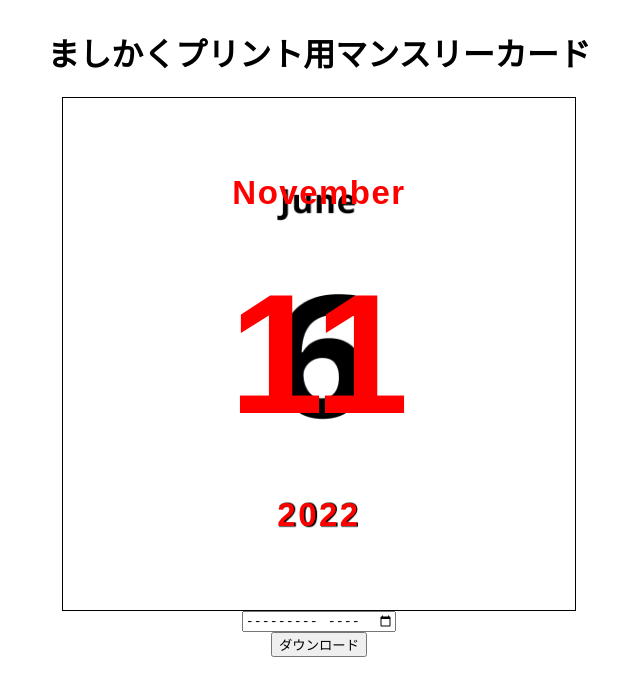
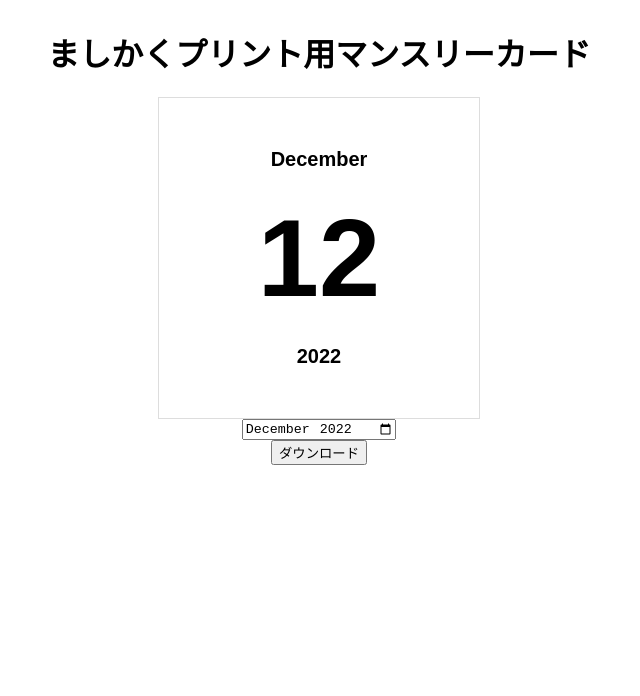
Before and after one commit to naichilab/monthly-card-image, a website: page index.html in a window 1280 px wide. Shown: the whole page, without its empty margins (321-961 px from the left). Drawn offline with nearby package versions, Linux system fonts and the light colour scheme.

Commit message:
だいたいできた

```diff
--- a/index.html
+++ b/index.html
@@ -1,27 +1,34 @@
 <html lang="ja">
-
-<head>
-    <meta charset="UTF-8">
-    <meta name="viewport" content="width=device-width, initial-scale=1.0">
+  <head>
+    <meta charset="UTF-8" />
+    <meta name="viewport" content="width=device-width, initial-scale=1.0" />
     <title>マンスリーカード</title>
     <link rel="stylesheet" href="./style.css" />
-    <link href="https://fonts.googleapis.com/css2?family=Noto+Sans+Tangsa:wght@400;500;600;700&display=swap"
-        rel="stylesheet" />
-</head>
+    <link
+      href="https://fonts.googleapis.com/css2?family=Noto+Sans+Tangsa:wght@700&display=swap"
+      rel="stylesheet"
+    />
+  </head>
 
-<body>
+  <body>
     <h1>ましかくプリント用マンスリーカード</h1>
-    <div id="capture" class="monthlycard">
+    <div class="monthlycard_wrapper">
+      <div id="capture" class="monthlycard">
         <div class="labels">
-            <div class="month_text">November</div>
-            <div class="month_number">11</div>
-            <div class="year">2022</div>
+          <div class="month_text js_monthLabel">November</div>
+          <div class="month_number js_month">11</div>
+          <div class="year js_year">2022</div>
         </div>
+      </div>
     </div>
-    <input type="month" onchange="changed()" />
-    <input type="button" value="ダウンロード" onclick="download()" />
+    <input
+      class="month js_monthInput"
+      type="month"
+      onchange="selectedMonthChanged()"
+    />
+    <input class="js_downloadButton""" type="button" value="ダウンロード"
+    onclick="downloadCardImage()" />
     <script src="./main.js"></script>
     <script src="./node_modules/html2canvas/dist/html2canvas.min.js" />
-</body>
-
+  </body>
 </html>
--- a/main.js
+++ b/main.js
@@ -1,19 +1,57 @@
-function changed() {
-    alert("hoge")
+function formatDate(date, format) {
+    format = format.replace(/yyyy/g, date.getFullYear());
+    format = format.replace(/MM/g, ('0' + (date.getMonth() + 1)).slice(-2));
+    format = format.replace(/dd/g, ('0' + date.getDate()).slice(-2));
+    format = format.replace(/HH/g, ('0' + date.getHours()).slice(-2));
+    format = format.replace(/mm/g, ('0' + date.getMinutes()).slice(-2));
+    format = format.replace(/ss/g, ('0' + date.getSeconds()).slice(-2));
+    format = format.replace(/SSS/g, ('00' + date.getMilliseconds()).slice(-3));
+    return format;
+};
+
+function getMonthName(month) {
+    const months = ["January", "February", "March", "April", "May", "June", "July", "August", "September", "October", "November", "December"];
+    return months[month - 1];
 }
 
-function download() {
+function setCurrentMonth() {
+    let monthInput = document.getElementsByClassName("js_monthInput")[0];
+    monthInput.value = formatDate(new Date(), 'yyyy-MM')
+    monthInput.value = "2022-12"
+    selectedMonthChanged();
+}
+
+function getInputMonthValue() {
+    return document.getElementsByClassName("js_monthInput")[0].value;
+}
+
+function selectedMonthChanged() {
+    const inputValue = getInputMonthValue();
+
+    if (inputValue == '') {
+        document.getElementsByClassName("js_downloadButton")[0].disabled = true;
+    } else {
+        const year = parseInt(inputValue.substr(0, 4));
+        const month = parseInt(inputValue.substr(5, 2));
+
+        document.getElementsByClassName("js_monthLabel")[0].innerHTML = getMonthName(month);
+        document.getElementsByClassName("js_month")[0].innerHTML = month;
+        document.getElementsByClassName("js_year")[0].innerHTML = year;
+        document.getElementsByClassName("js_downloadButton")[0].disabled = false;
+    }
+}
+
+function downloadCardImage() {
     html2canvas(document.querySelector("#capture"), {
         scale: 5
     }).then(canvas => {
         let downloadEle = document.createElement("a");
         downloadEle.href = canvas.toDataURL("image/png");
-        downloadEle.download = "canvas.png";
+        downloadEle.download = `MonthlyCard_${getInputMonthValue()}.png`;
         downloadEle.click();
     });
 }
 
-
 document.addEventListener('DOMContentLoaded', function () {
-
+    setCurrentMonth();
 });
--- a/style.scss
+++ b/style.scss
@@ -4,16 +4,17 @@ body {
   align-items: center;
 }
 
+.monthlycard_wrapper {
+  border: 1px solid #ddd;
+}
+
 .monthlycard {
-    width: 512px;
-    height: 512px;
-    border: 1px solid #000;
+  width: 320px;
+  height: 320px;
   font-family: "Noto Sans Tangsa", sans-serif;
-    background-image: url("/p_card_ja.png");
-    background-size: cover;
 
-    background-color:whiteblue;
-    color:red;
+  background-color: white;
+  color: black;
 
   display: flex;
   justify-content: center;
@@ -24,23 +25,21 @@ body {
     flex-direction: column;
     align-items: center;
     justify-content: space-between;
-      height: 360px;
+    height: 220px;
 
     .month_text {
       font-weight: 700;
-        font-size: 33px;
-        letter-spacing: 1.5px;
+      font-size: 20px;
     }
 
     .month_number {
       font-weight: 700;
-        font-size: 170px;
+      font-size: 110px;
     }
 
     .year {
       font-weight: 700;
-        font-size: 33px;
-        letter-spacing: 2.5px;
+      font-size: 20px;
     }
   }
 }
```
Also changed, not shown: p_card_ja.png (deleted), style.css, 1 other file. Lines whose indentation alone changed are shown as unchanged.
